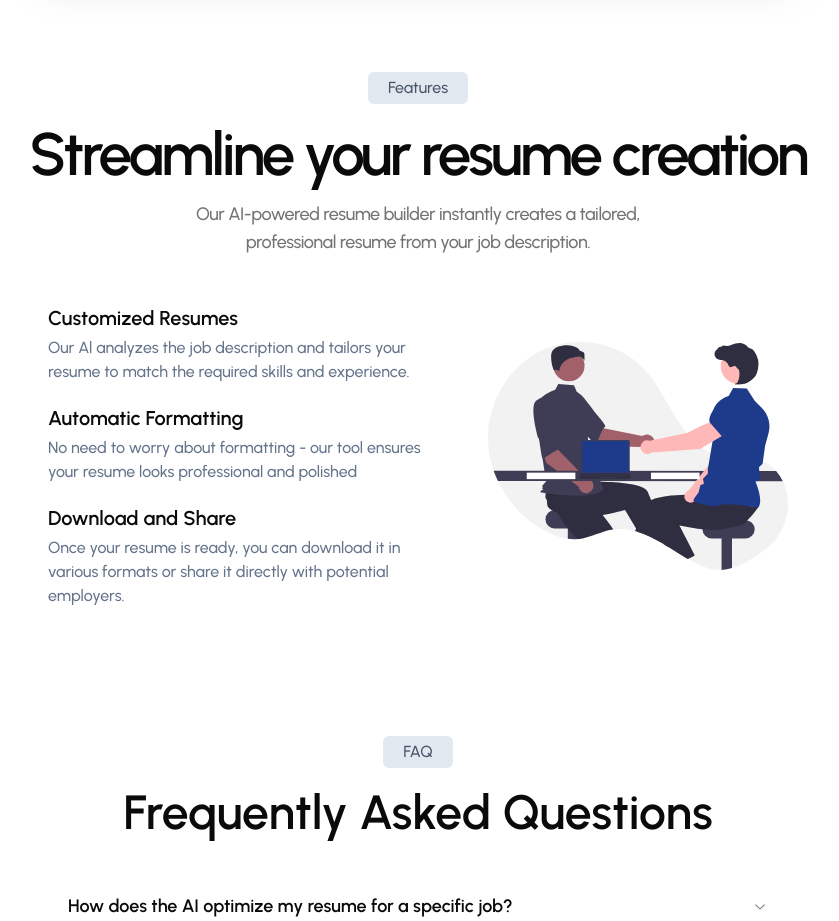
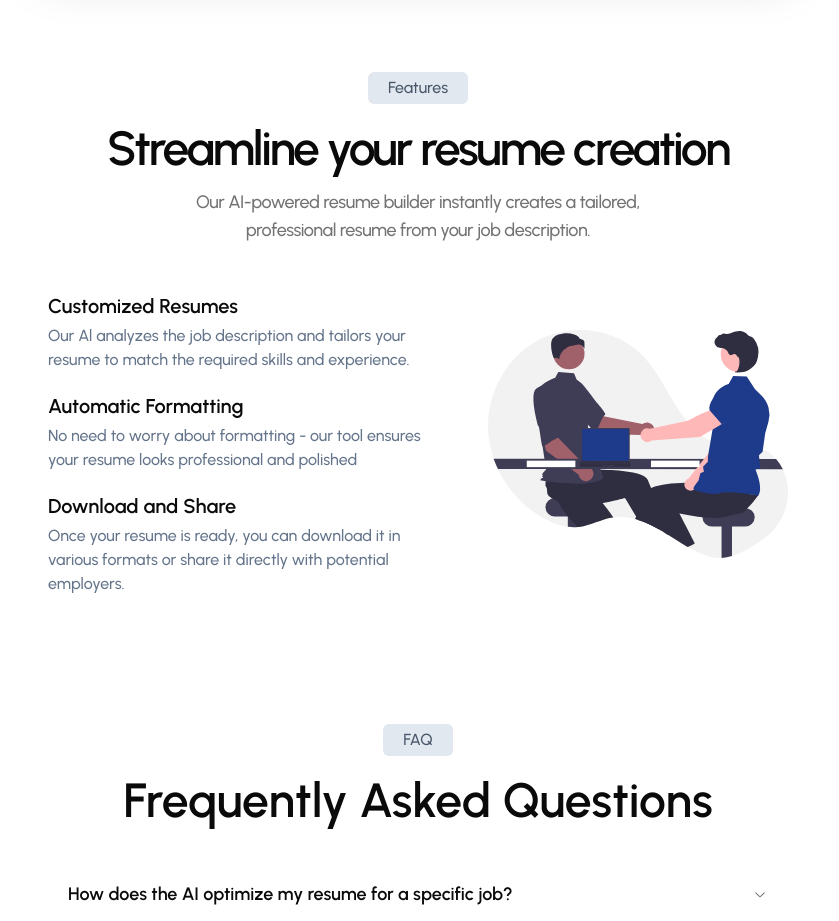
Before and after one commit to themanoz/craftyr, a Next.js app: page / in a window 1280 px wide. Shown: the part 1280-2201 px from the top of the page, without its empty margins (222-1061 px from the left). Built offline with nearby package versions, Linux system fonts and the light colour scheme.

Commit message:
updated code

```diff
--- a/src/components/Features.tsx
+++ b/src/components/Features.tsx
@@ -10,7 +10,7 @@ export default function Features() {
           Features
         </div>
         <div className="flex flex-col justify-center items-center pt-5">
-          <h1 className="text-md font-semibold text-center tracking-tighter sm:text-3xl md:text-4xl lg:text-5xl xl:text-6xl">
+          <h1 className="text-md font-semibold text-center tracking-tighter sm:text-3xl md:text-4xl lg:text-5xl xl:text-5xl">
             Streamline your resume creation
           </h1>
           <p className="text-lg font-medium text-muted-foreground space-y-2 pt-4 text-center tracking-tight lg:w-1/2 xl:w-2/3">
```
